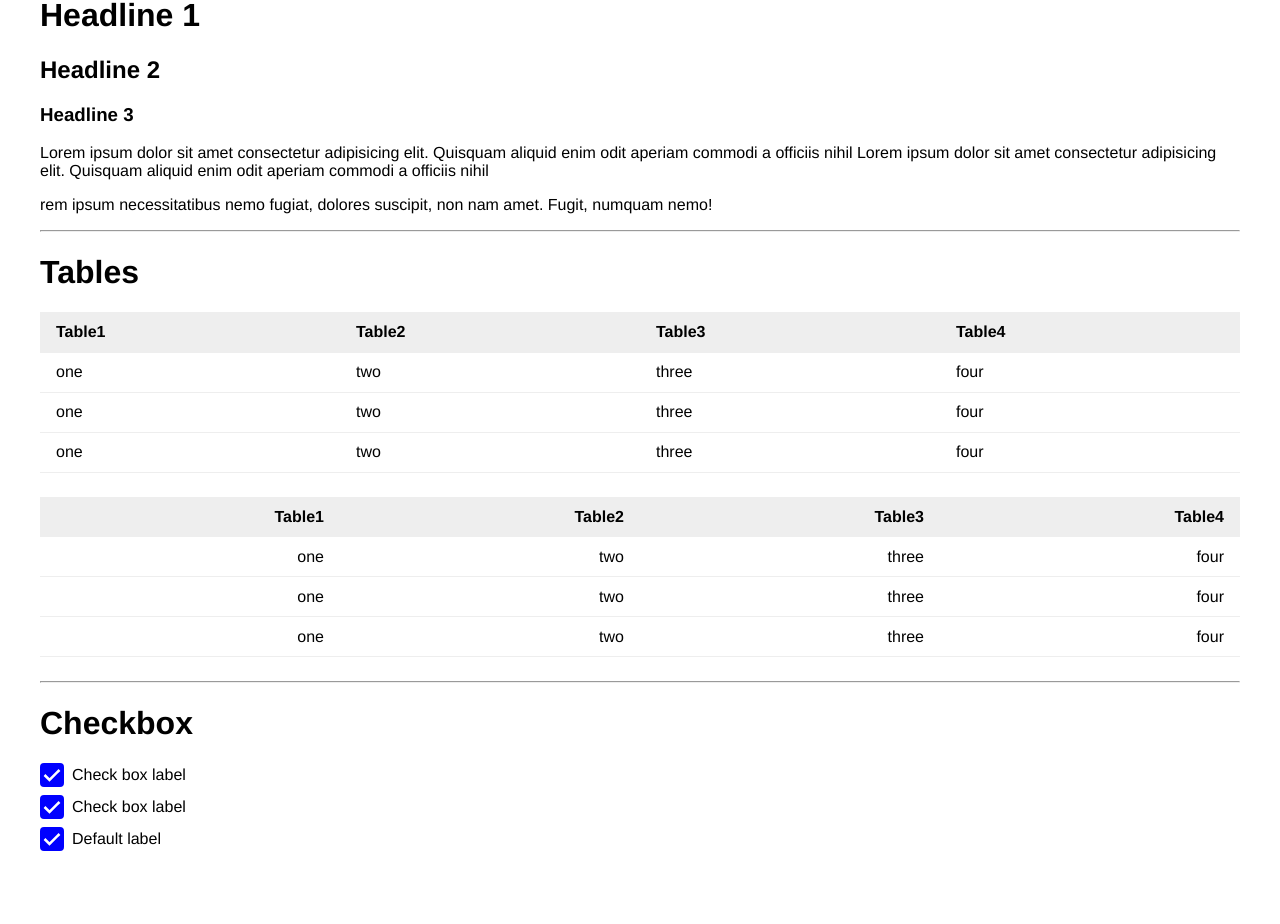
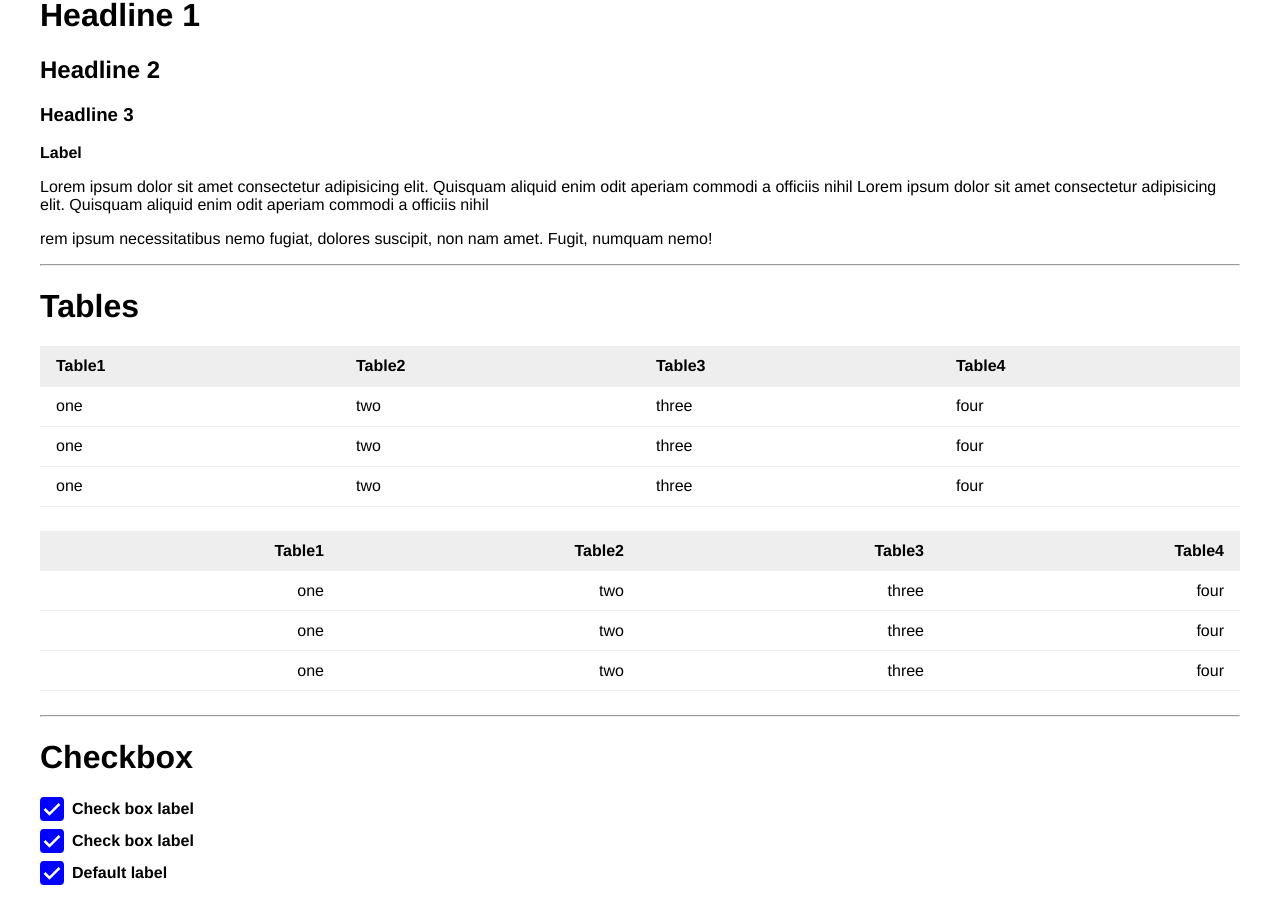
Before and after one commit to sherkoo/react-dls, a React (Create React App) app: page / in a window 1280 px wide. Shown: the part 1607-2531 px from the top of the page. Before the commit the page ends 2498 px from the top, so only its background shows below. Built offline with nearby package versions, Linux system fonts and the light colour scheme.

Commit message:
update components

```diff
--- a/src/App.js
+++ b/src/App.js
@@ -2,7 +2,7 @@ import Button from "./Components/Buttons";
 import Dropdown from "./Components/Dropdown";
 import { FormText } from "./Components/Forms";
 import { ButtonGroup } from "./Components/Buttons/button.style";
-import { H1, H2, H3, Paragraph } from "./Components/Typography";
+import { H1, H2, H3, Paragraph, Label } from "./Components/Typography";
 import { Table, TableHead, TableBody } from "./Components/Tables";
 import CheckBox from "./Components/Checkbox";
 
@@ -104,7 +104,8 @@ function App() {
         <H1 label="Headline 1" />
         <H2 label="Headline 2" />
         <H3 label="Headline 3" />
-        <Paragraph label=" Lorem ipsum dolor sit amet consectetur adipisicing elit. Quisquam aliquid enim odit aperiam commodi a officiis nihil Lorem ipsum dolor sit amet consectetur adipisicing elit. Quisquam aliquid enim odit aperiam commodi a officiis nihil" />
+        <Label label="Label" />
+        <Paragraph label="Lorem ipsum dolor sit amet consectetur adipisicing elit. Quisquam aliquid enim odit aperiam commodi a officiis nihil Lorem ipsum dolor sit amet consectetur adipisicing elit. Quisquam aliquid enim odit aperiam commodi a officiis nihil" />
         <Paragraph
           label="
         rem ipsum necessitatibus nemo fugiat, dolores suscipit, non nam amet. Fugit, numquam nemo!"
--- a/src/Components/Checkbox/checkbox.style.js
+++ b/src/Components/Checkbox/checkbox.style.js
@@ -7,6 +7,8 @@ export const CheckBoxButton = styled.div`
   display: block;
   border: 2px solid grey;
   border-radius: 4px;
+  transition: all .25s ease-in-out;
+  background-color: white;
 
   ${(props) =>
     props.checked && css`
@@ -23,8 +25,13 @@ export const CheckBoxContainer = styled.div`
   align-items: center;
   margin-bottom: 8px;
   cursor: pointer;
+  transition: all .25s ease-in-out;
 
   &: hover ${CheckBoxButton}{
-    border-color: blue;
+    border-color: blue !important;
+  }
+
+  &: hover label{
+    cursor: pointer;
   }
 `;
--- a/src/Components/Checkbox/index.js
+++ b/src/Components/Checkbox/index.js
@@ -1,5 +1,6 @@
 import React, { useState } from 'react';
 import { CheckBoxContainer, CheckBoxButton } from './checkbox.style';
+import { Label } from '../Typography/index';
 
 function CheckBox(props) {
   const [checked, setChecked] = useState(true);
@@ -19,7 +20,7 @@ function CheckBox(props) {
   return (
     <CheckBoxContainer onClick={() => handleClick()}>
       <CheckBoxButton checked={checked} />
-      {props.label}
+      <Label label={props.label} />
     </CheckBoxContainer>
   );
 }
--- a/src/Components/Typography/index.js
+++ b/src/Components/Typography/index.js
@@ -1,4 +1,5 @@
 import React from 'react';
+import { LabelStyle } from './typography.style';
 
 function H1(props) {
   return (
@@ -32,4 +33,12 @@ function Paragraph(props) {
   );
 }
 
-export { H1, H2, H3, Paragraph };
+function Label(props) {
+  return (
+    <LabelStyle>
+      {props.label}
+    </LabelStyle>
+  );
+}
+
+export { H1, H2, H3, Paragraph, Label };
--- a/src/Components/Typography/typography.style.js
+++ b/src/Components/Typography/typography.style.js
@@ -0,0 +1,5 @@
+import styled from 'styled-components';
+
+export const LabelStyle = styled.label`
+  font-weight: bold;
+`;
```
Also changed, not shown: src/Components/Navigation/index.js (added, +20 -0 lines).
